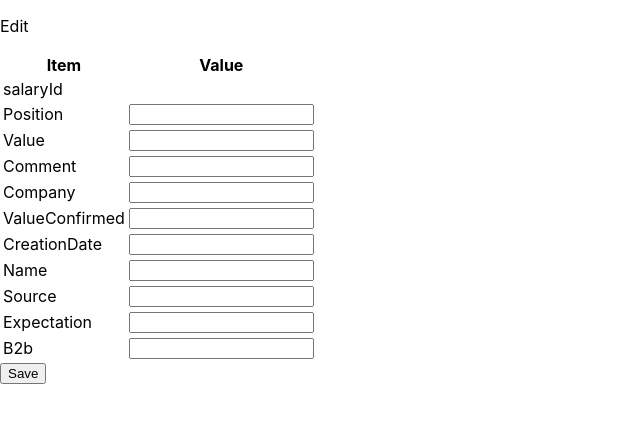
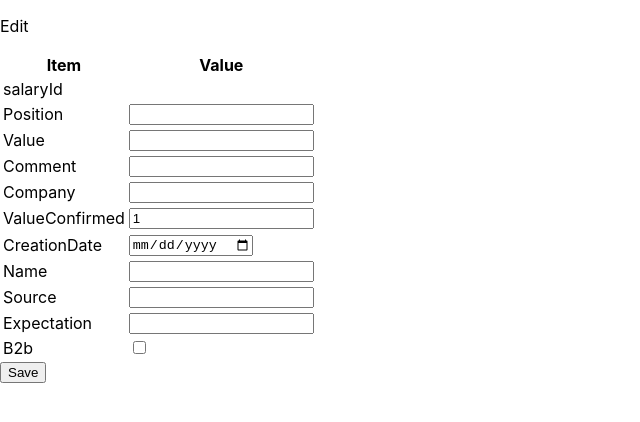
Before and after one commit to ProductivityTools-Salaries/ProductivityTools.Salaries.Web, a React (Create React App) app: page /Add in a window 1280 px wide. Shown: the top 422 px of the page, without its empty margins (0-640 px from the left). Built offline with nearby package versions, Linux system fonts and the light colour scheme.

Commit message:
create new

```diff
--- a/src/pages/edit.js
+++ b/src/pages/edit.js
@@ -3,13 +3,29 @@ import apiService from '../services/apiService'
 
 function Edit() {
 
-    const [salary, setSalary] = useState({ name: "" })
+    const [salary, setSalary] = useState({ name: "", b2b: false,valueConfirmed:1 })
 
     const handleChange = e => {
         const { name, value } = e.target;
         setSalary(prevState => ({
             ...prevState,
             [name]: value
+        }));
+    }
+
+    const handleChangeBool = e => {
+        const { name, checked } = e.target;
+        setSalary(prevState => ({
+            ...prevState,
+            [name]: checked
+        }));
+    }
+
+    const handleChangeNumber = e => {
+        const { name, value } = e.target;
+        setSalary(prevState => ({
+            ...prevState,
+            [name]: Number(value)
         }));
     }
 
@@ -48,11 +64,11 @@ function Edit() {
                 </tr>
                 <tr>
                     <td>ValueConfirmed</td>
-                    <td><input type="text" name="valueConfirmed" value={salary.valueConfirmed} onChange={handleChange} /> </td>
+                    <td><input type="number" name="valueConfirmed" value={salary.valueConfirmed}  onChange={handleChangeNumber}/> </td>
                 </tr>
                 <tr>
                     <td>CreationDate</td>
-                    <td><input type="text" name="creationDate" value={salary.creationDate} onChange={handleChange} /> </td>
+                    <td><input type="date" name="creationDate" value={salary.creationDate} onChange={handleChange} /> </td>
                 </tr>
                 <tr>
                     <td>Name</td>
@@ -64,11 +80,11 @@ function Edit() {
                 </tr>
                 <tr>
                     <td>Expectation</td>
-                    <td><input type="text" name="expectation" value={salary.expectation} onChange={handleChange} /> </td>
+                    <td><input type="number" name="expectation" value={salary.expectation} onChange={handleChange} /> </td>
                 </tr>
                 <tr>
                     <td>B2b</td>
-                    <td><input type="text" name="b2b" value={salary.b2b} onChange={handleChange} /> </td>
+                    <td><input type="checkbox" name="b2b" checked={salary.b2b} onChange={handleChangeBool} /> </td>
                 </tr>
             </table>
             <button onClick={() => saveSalary(salary)}>Save</button>
--- a/src/pages/home.js
+++ b/src/pages/home.js
@@ -61,7 +61,7 @@ function Home() {
                             <td>{item.name}</td>
                             <td>{item.source}</td>
                             <td>{item.expectation}</td>
-                            <td>{item.b2b}</td>
+                            <td>{item.b2b?<p>Yes</p>:<p>No</p>}</td>
                         </tr>
                     ))}
                 </table>
--- a/src/services/apiService.js
+++ b/src/services/apiService.js
@@ -6,7 +6,7 @@ async function getSalaries(filter){
 }
 
 async function saveSalary(salary){
-    const response=await axios.post('https://localhost:44322/Salary/Update',salary)
+    const response=await axios.post('https://localhost:44322/Salary/Add',salary)
     return response.data;
 }
 
```
